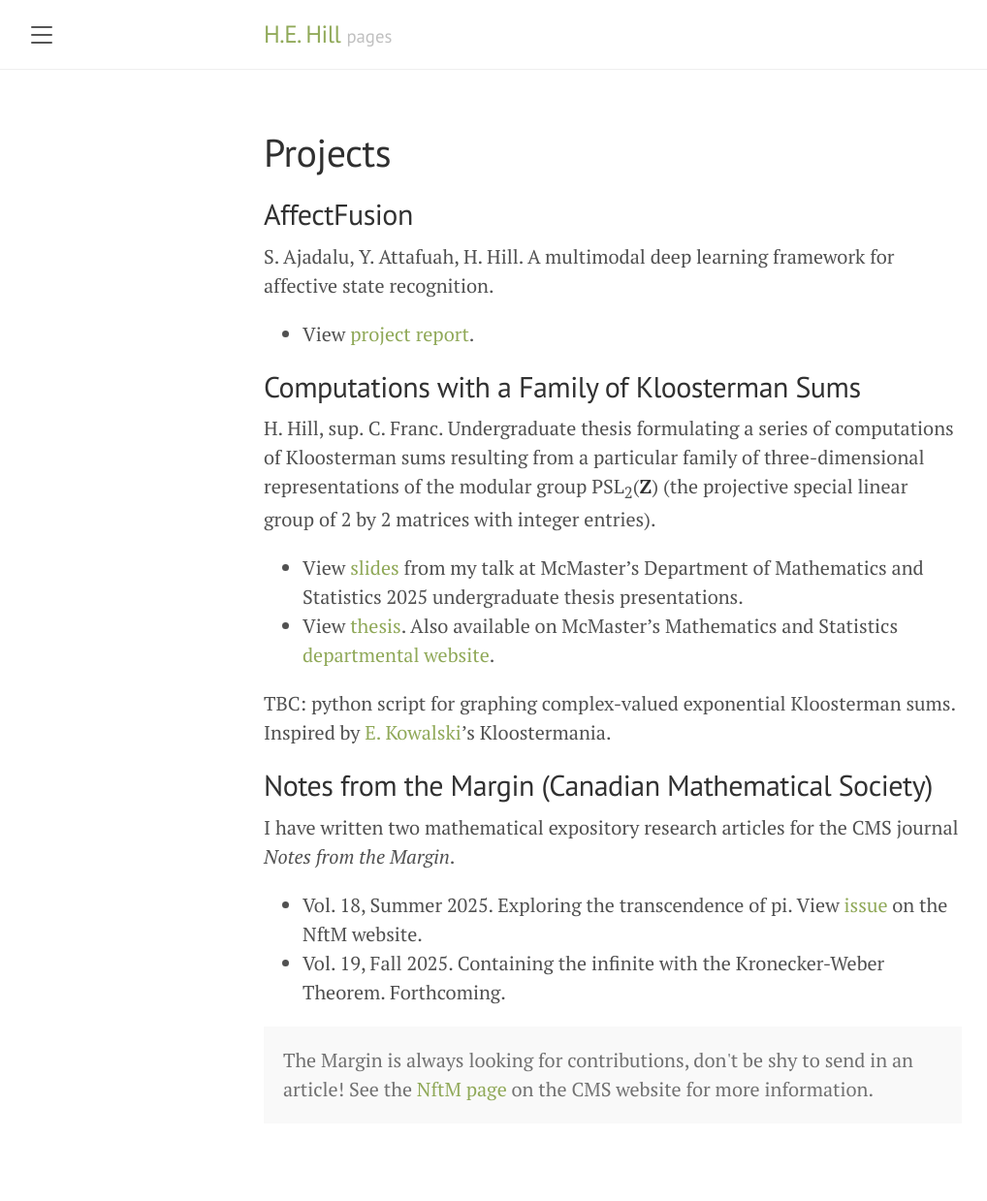
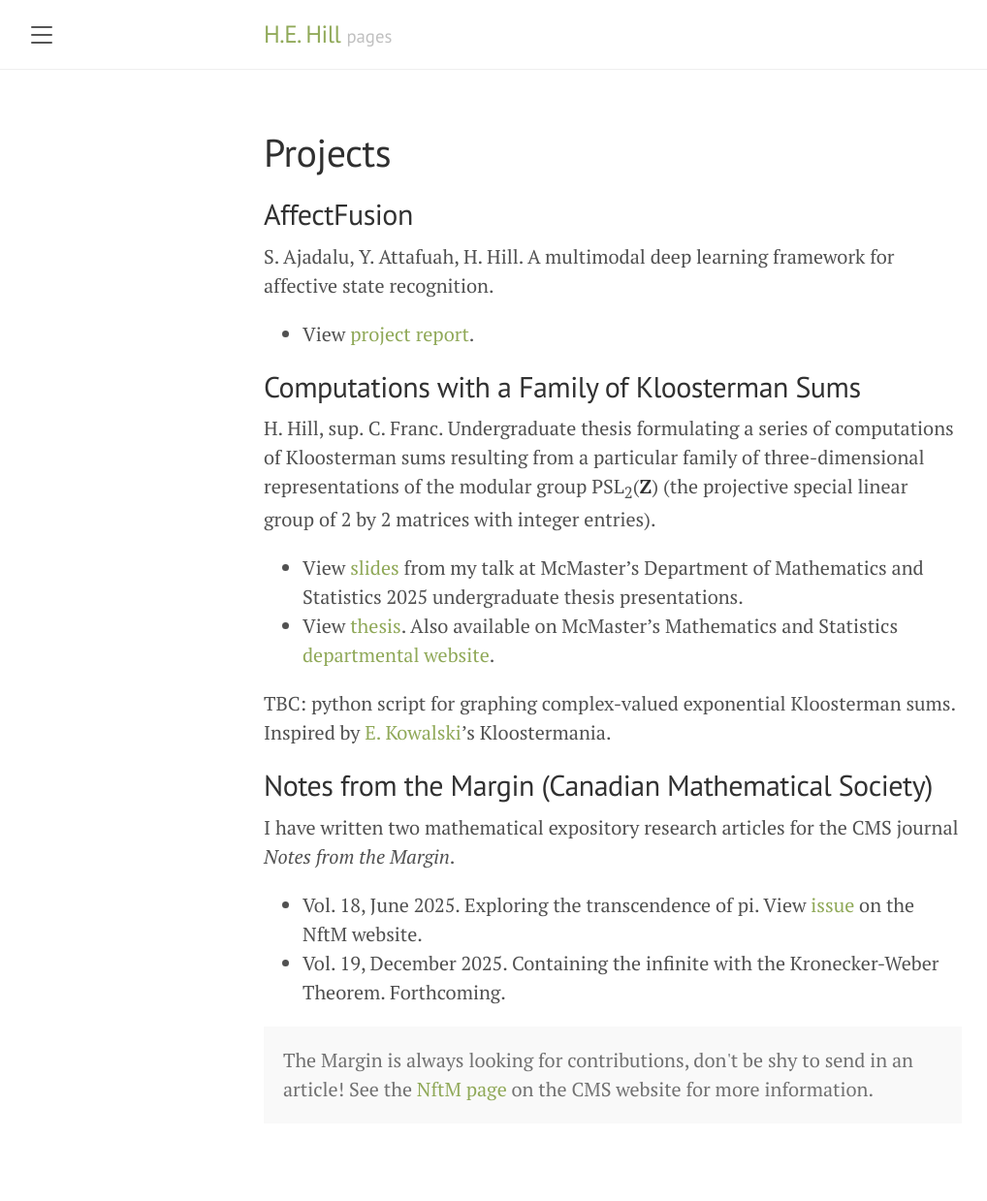
Before and after one commit to hidekihill/hidekihill.github.io, a Jekyll site: the page built from projects.md, in a window 1280 px wide. Shown: the whole page at 97% size, without its empty margins (8-1026 px from the left). Built offline with Jekyll 4.4.1, drawn with Linux system fonts in a browser that asks for light colours.

Commit message:
Update projects.md

```diff
--- a/projects.md
+++ b/projects.md
@@ -18,8 +18,8 @@
 
 ## Notes from the Margin (Canadian Mathematical Society)
 I have written two mathematical expository research articles for the CMS journal <em>Notes from the Margin</em>.
-* Vol. 18, Summer 2025. Exploring the transcendence of pi. View <a href="https://studc.math.ca/wp-content/uploads/2025/06/NftM-S2025.pdf">issue</a> on the NftM website.
-* Vol. 19, Fall 2025. Containing the infinite with the Kronecker-Weber Theorem. Forthcoming.
+* Vol. 18, June 2025. Exploring the transcendence of pi. View <a href="https://studc.math.ca/wp-content/uploads/2025/06/NftM-S2025.pdf">issue</a> on the NftM website.
+* Vol. 19, December 2025. Containing the infinite with the Kronecker-Weber Theorem. Forthcoming.
 <div class="message">
   The Margin is always looking for contributions, don't be shy to send in an article! See the <a href="https://studc.math.ca/notes-from-the-margin/">NftM page</a> on the CMS website for more information.
 </div>
```
